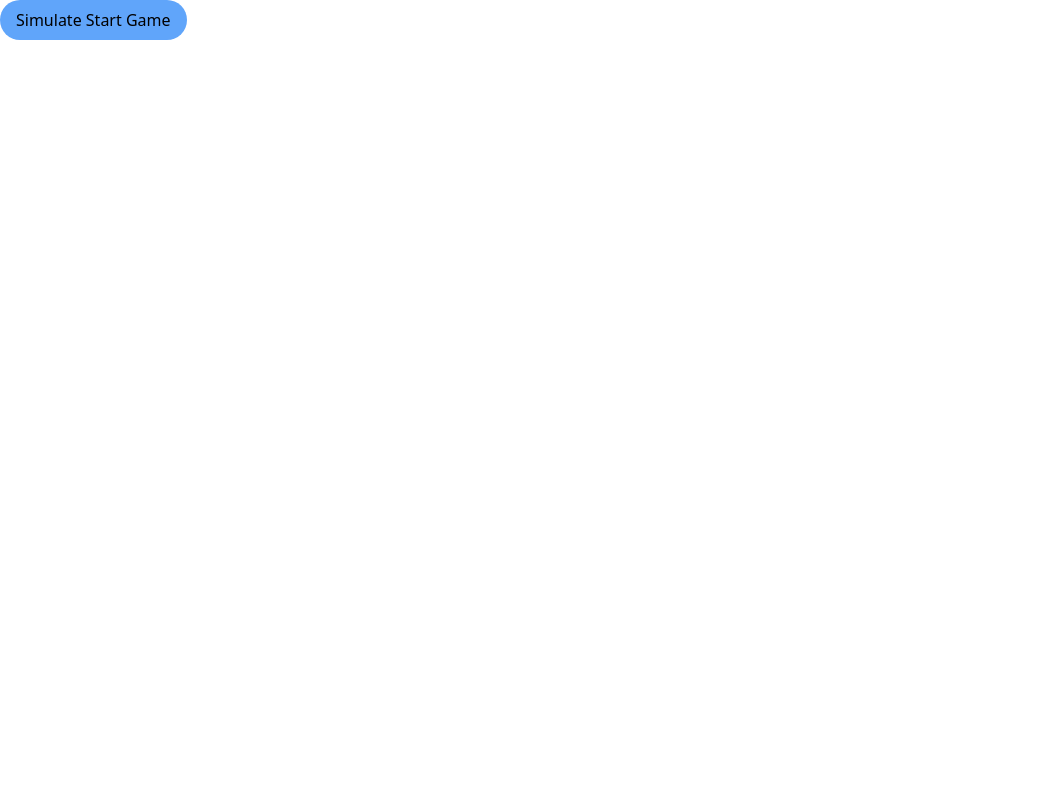
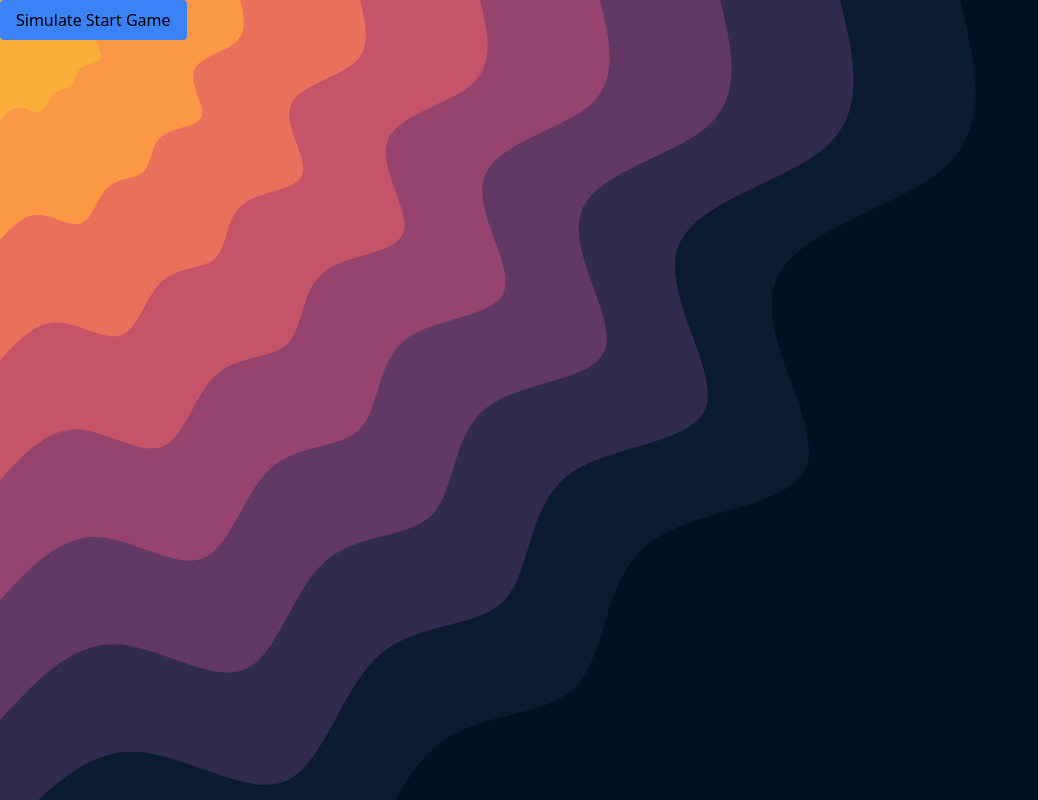
Before and after one commit to Kyle-Close/snake, a React (Create React App) app: page / in a window 1280 px wide. Shown: the whole page, without its empty margins (0-1038 px from the left). Built offline with nearby package versions, Linux system fonts and the light colour scheme.

Commit message:
working on it

```diff
--- a/src/App.tsx
+++ b/src/App.tsx
@@ -22,11 +22,11 @@ function App() {
 	}, []);
 
 	return gameState === GameState.MENU ? (
-		<div>
+		<div className='w-screen h-screen bg-game-pattern-tall bg-no-repeat bg-cover'>
 			{' '}
 			<button
 				onClick={handleClick}
-				className='bg-blue-400 border-black py-2 px-4 rounded-full'
+				className='bg-blue-500 border-black py-2 px-4 rounded'
 			>
 				Simulate Start Game
 			</button>
@@ -35,7 +35,7 @@ function App() {
 		<div className='h-screen w-screen flex flex-col items-center justify-center gap-4 px-8'>
 			<button
 				onClick={handleClick}
-				className='bg-blue-400 border-black py-2 px-4 rounded-full'
+				className='bg-blue-500 border-black py-2 px-4 rounded'
 			>
 				Simulate Start Game
 			</button>
--- a/src/utils/InitGame.ts
+++ b/src/utils/InitGame.ts
@@ -131,5 +131,5 @@ export function handleStartGame() {
 	setupSnake([x, y], snakeBody);
 
 	store.dispatch(setGameState(GameState.PLAYING));
-	store.dispatch(setIntervalId(window.setInterval(update, 300)));
+	store.dispatch(setIntervalId(window.setInterval(update, 230)));
 }
--- a/tailwind.config.js
+++ b/tailwind.config.js
@@ -2,7 +2,13 @@
 module.exports = {
 	content: ['./src/**/*.{js,jsx,ts,tsx}'],
 	theme: {
-		extend: {},
+		extend: {
+			backgroundImage: {
+				'game-pattern-wide': "url('/src/img/game-background-wide-screen.svg')",
+				'game-pattern-tall':
+					"url('/src/img/game-background-vertical-screen.svg')",
+			},
+		},
 	},
 	plugins: [],
 };
```
Also changed, not shown: src/img/game-background-vertical-screen.svg (added), src/img/game-background-wide-screen.svg (added).
